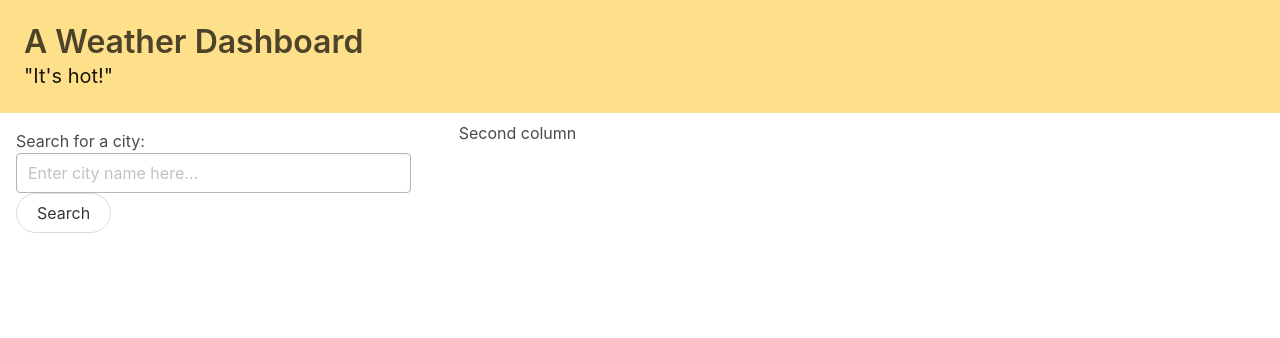
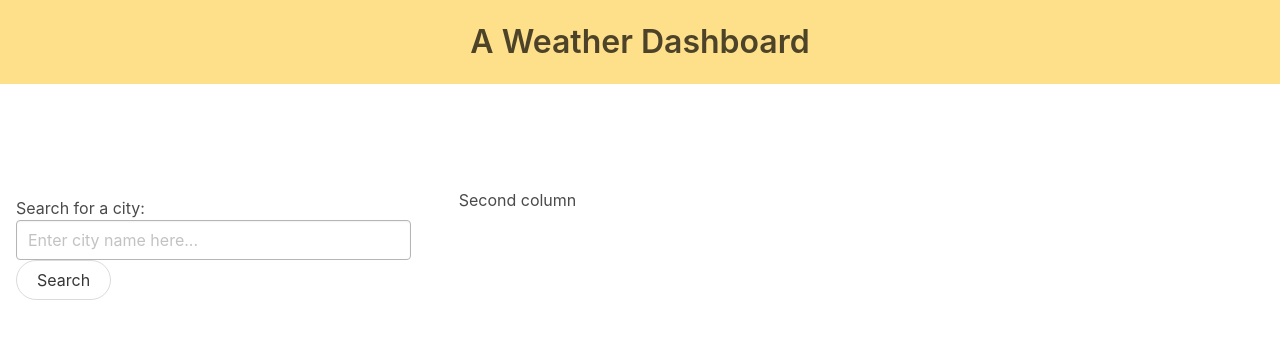
Before and after one commit to tyleresselman/weather-dashboard-ch-6, a plain HTML site: page index.html in a window 1280 px wide. Shown: the top 338 px of the page. Drawn offline with nearby package versions, Linux system fonts and the light colour scheme.

Commit message:
continued code building

```diff
--- a/index.html
+++ b/index.html
@@ -11,24 +11,21 @@
 <body>
 
     <section class="hero is-small is-warning">
-        <div class="hero-body">
-            <p class="title is-centered">
+        <div class="hero-body is-flex is-justify-content-center">
+            <p class="title">
                 A Weather Dashboard
-            </p>
-            <p class="subtitle is-centered">
-                "It's hot!"
             </p>
         </div>
     </section>
 
-
+    <section class="section"></section>
     <div class="columns">
         <div class="column is-one-third m-2">
           <div class="column p-2">
             <h1>Search for a city:</h1>
             <div class="control">
                 <input class="input is-hovered" type="text" placeholder="Enter city name here...">
-                <button class="button is-rounded">Search</button>
+                <button class="button is-right is-rounded">Search</button>
             </div>
 
           </div>
```
